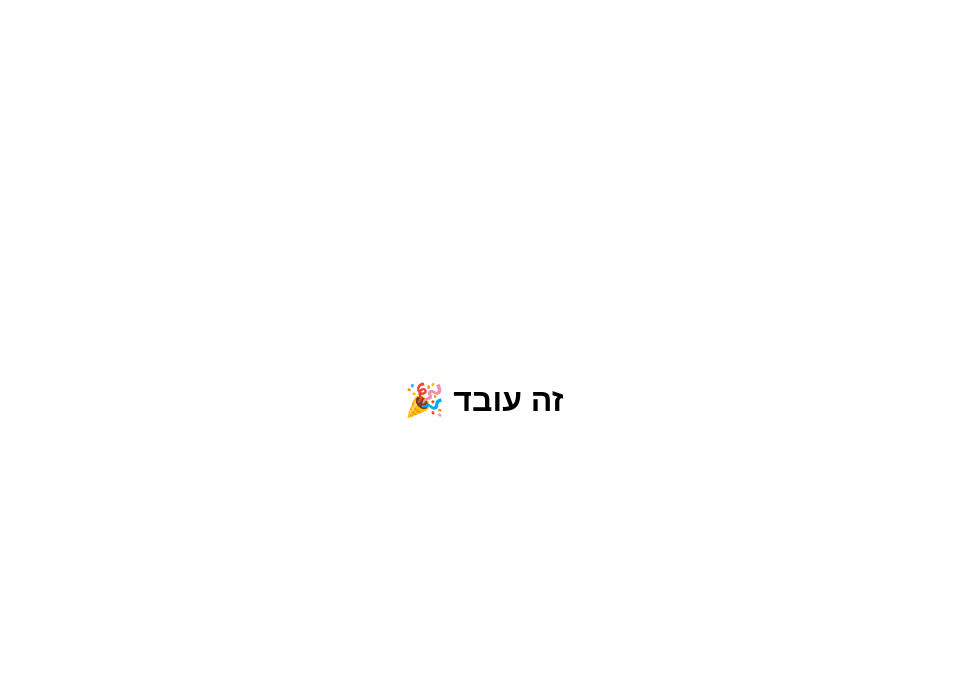
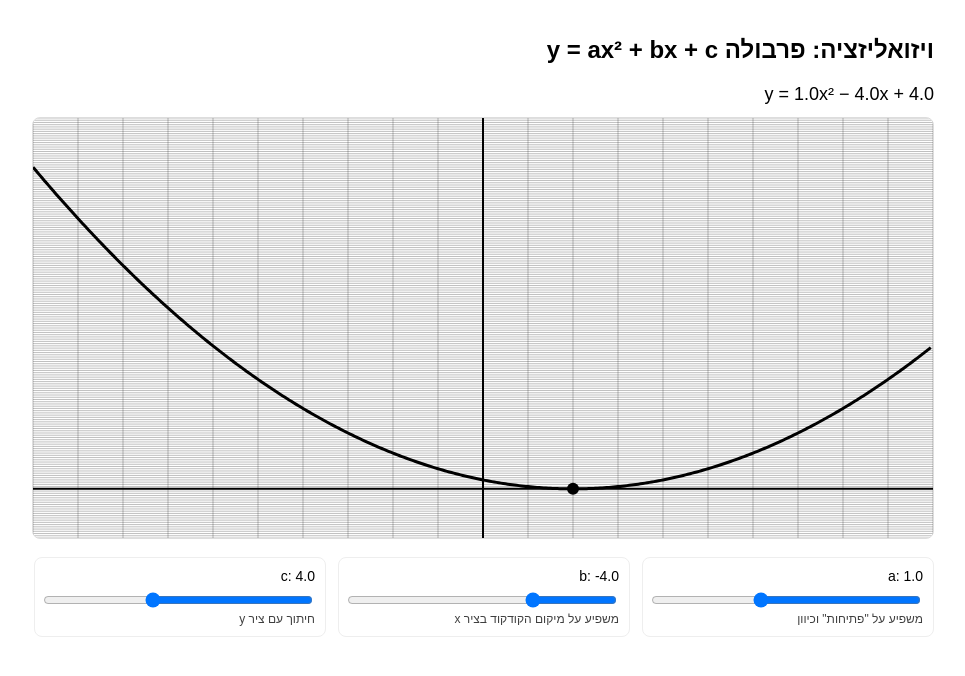
Before and after one commit to streamDragon/MATH_VISUAL_APP, a plain HTML site: page index.html in a window 1280 px wide. Shown: the whole page, without its empty margins (156-1121 px from the left). Drawn offline with Linux system fonts and the light colour scheme.

Commit message:
Update index.html

```diff
--- a/index.html
+++ b/index.html
@@ -2,17 +2,144 @@
 <html lang="he" dir="rtl">
 <head>
   <meta charset="utf-8" />
-  <meta name="viewport" content="width=device-width, initial-scale=1, viewport-fit=cover" />
-  <title>Math Visual App</title>
+  <meta name="viewport" content="width=device-width, initial-scale=1" />
+  <title>MATH_VISUAL_APP</title>
   <style>
-    html, body { margin:0; padding:0; min-height:100%; }
-    body { font-family: Arial, sans-serif; }
-    .wrap { min-height: 100vh; display:flex; align-items:center; justify-content:center; }
+    body { font-family: Arial, sans-serif; margin: 0; padding: 16px; }
+    .wrap { max-width: 900px; margin: 0 auto; }
+    canvas { width: 100%; height: 420px; border: 1px solid #ddd; border-radius: 8px; }
+    .row { display: grid; grid-template-columns: 1fr 1fr 1fr; gap: 12px; margin-top: 14px; }
+    .card { border: 1px solid #eee; border-radius: 8px; padding: 10px; }
+    label { display:block; font-size: 14px; margin-bottom: 6px; }
+    input[type="range"] { width: 100%; }
+    .eq { font-size: 18px; margin: 8px 0 12px; }
+    .small { font-size: 12px; opacity: .75; }
   </style>
 </head>
 <body>
-  <div class="wrap">
-    <h1>זה עובד 🎉</h1>
+<div class="wrap">
+  <h2>ויזואליזציה: פרבולה y = ax² + bx + c</h2>
+  <div class="eq" id="eq"></div>
+  <canvas id="cv" width="900" height="420"></canvas>
+
+  <div class="row">
+    <div class="card">
+      <label>a: <span id="aVal"></span></label>
+      <input id="a" type="range" min="-5" max="5" step="0.1" value="1">
+      <div class="small">משפיע על "פתיחות" וכיוון</div>
+    </div>
+    <div class="card">
+      <label>b: <span id="bVal"></span></label>
+      <input id="b" type="range" min="-10" max="10" step="0.1" value="-4">
+      <div class="small">משפיע על מיקום הקודקוד בציר x</div>
+    </div>
+    <div class="card">
+      <label>c: <span id="cVal"></span></label>
+      <input id="c" type="range" min="-20" max="20" step="0.1" value="4">
+      <div class="small">חיתוך עם ציר y</div>
+    </div>
   </div>
+</div>
+
+<script>
+  const cv = document.getElementById('cv');
+  const ctx = cv.getContext('2d');
+
+  const aEl = document.getElementById('a');
+  const bEl = document.getElementById('b');
+  const cEl = document.getElementById('c');
+
+  const aVal = document.getElementById('aVal');
+  const bVal = document.getElementById('bVal');
+  const cVal = document.getElementById('cVal');
+  const eq = document.getElementById('eq');
+
+  // world coords
+  let xMin=-10, xMax=10, yMin=-10, yMax=10;
+
+  function f(x,a,b,c){ return a*x*x + b*x + c; }
+
+  function w2s(x,y){
+    const sx = (x - xMin) / (xMax - xMin) * cv.width;
+    const sy = cv.height - (y - yMin) / (yMax - yMin) * cv.height;
+    return [sx, sy];
+  }
+
+  function drawAxes(){
+    ctx.clearRect(0,0,cv.width,cv.height);
+
+    // grid
+    ctx.globalAlpha = 0.25;
+    for(let i=Math.ceil(xMin); i<=xMax; i++){
+      const [sx] = w2s(i,0);
+      ctx.beginPath(); ctx.moveTo(sx,0); ctx.lineTo(sx,cv.height); ctx.stroke();
+    }
+    for(let j=Math.ceil(yMin); j<=yMax; j++){
+      const [,sy] = w2s(0,j);
+      ctx.beginPath(); ctx.moveTo(0,sy); ctx.lineTo(cv.width,sy); ctx.stroke();
+    }
+    ctx.globalAlpha = 1;
+
+    // axes
+    ctx.lineWidth = 2;
+    ctx.beginPath();
+    const [x0,y0]=w2s(0,0);
+    ctx.moveTo(0,y0); ctx.lineTo(cv.width,y0); // x-axis
+    ctx.moveTo(x0,0); ctx.lineTo(x0,cv.height); // y-axis
+    ctx.stroke();
+    ctx.lineWidth = 1;
+  }
+
+  function drawParabola(a,b,c){
+    // auto y-range based on sampling
+    let ys=[];
+    for(let x=xMin; x<=xMax; x+=0.2){ ys.push(f(x,a,b,c)); }
+    const lo = Math.min(...ys), hi = Math.max(...ys);
+    const pad = Math.max(2, (hi-lo)*0.15);
+    yMin = Math.floor(lo - pad);
+    yMax = Math.ceil(hi + pad);
+
+    drawAxes();
+
+    // curve
+    ctx.beginPath();
+    let first=true;
+    for(let x=xMin; x<=xMax; x+=0.05){
+      const y=f(x,a,b,c);
+      const [sx,sy]=w2s(x,y);
+      if(first){ ctx.moveTo(sx,sy); first=false; }
+      else ctx.lineTo(sx,sy);
+    }
+    ctx.lineWidth=3;
+    ctx.stroke();
+    ctx.lineWidth=1;
+
+    // vertex
+    if(a !== 0){
+      const xv = -b/(2*a);
+      const yv = f(xv,a,b,c);
+      const [sx,sy]=w2s(xv,yv);
+      ctx.beginPath(); ctx.arc(sx,sy,6,0,Math.PI*2); ctx.fill();
+    }
+  }
+
+  function fmt(n){ return (Math.round(n*10)/10).toFixed(1); }
+
+  function render(){
+    const a=Number(aEl.value), b=Number(bEl.value), c=Number(cEl.value);
+    aVal.textContent = fmt(a);
+    bVal.textContent = fmt(b);
+    cVal.textContent = fmt(c);
+
+    const signB = b>=0 ? "+" : "−";
+    const signC = c>=0 ? "+" : "−";
+    eq.textContent = `y = ${fmt(a)}x² ${signB} ${fmt(Math.abs(b))}x ${signC} ${fmt(Math.abs(c))}`;
+
+    drawParabola(a,b,c);
+  }
+
+  [aEl,bEl,cEl].forEach(el => el.addEventListener('input', render));
+  render();
+</script>
 </body>
 </html>
```
